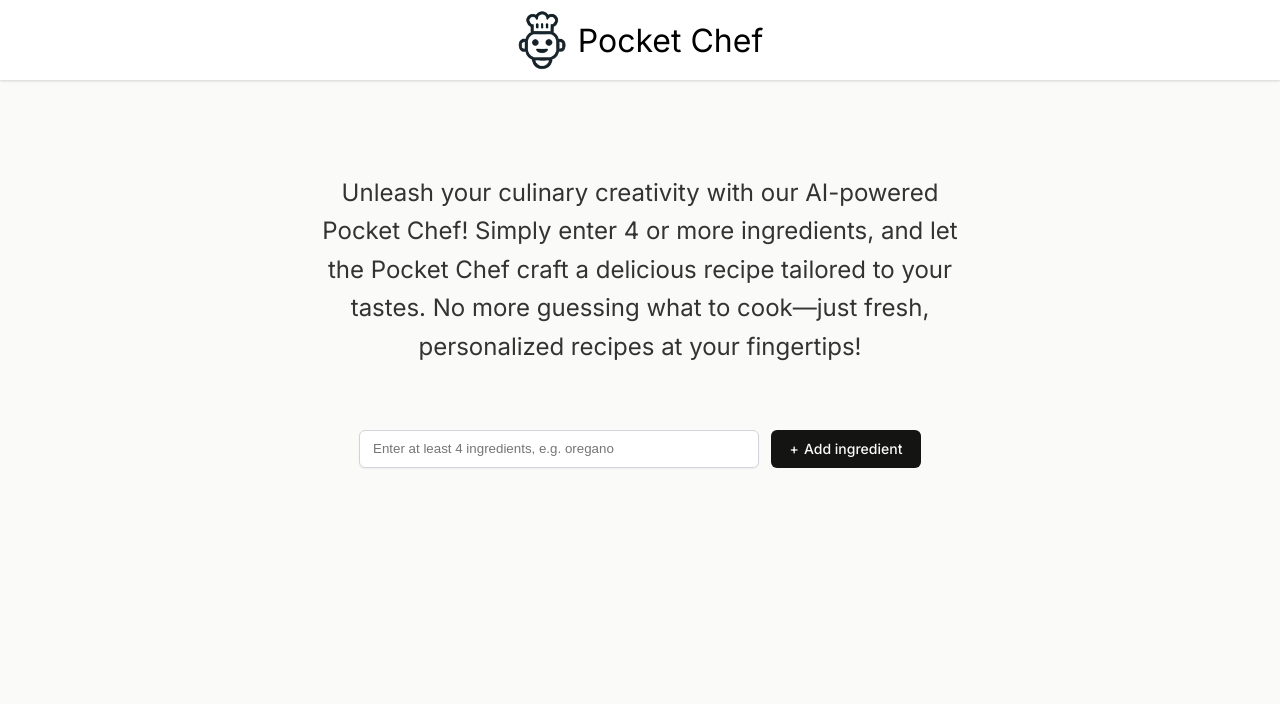
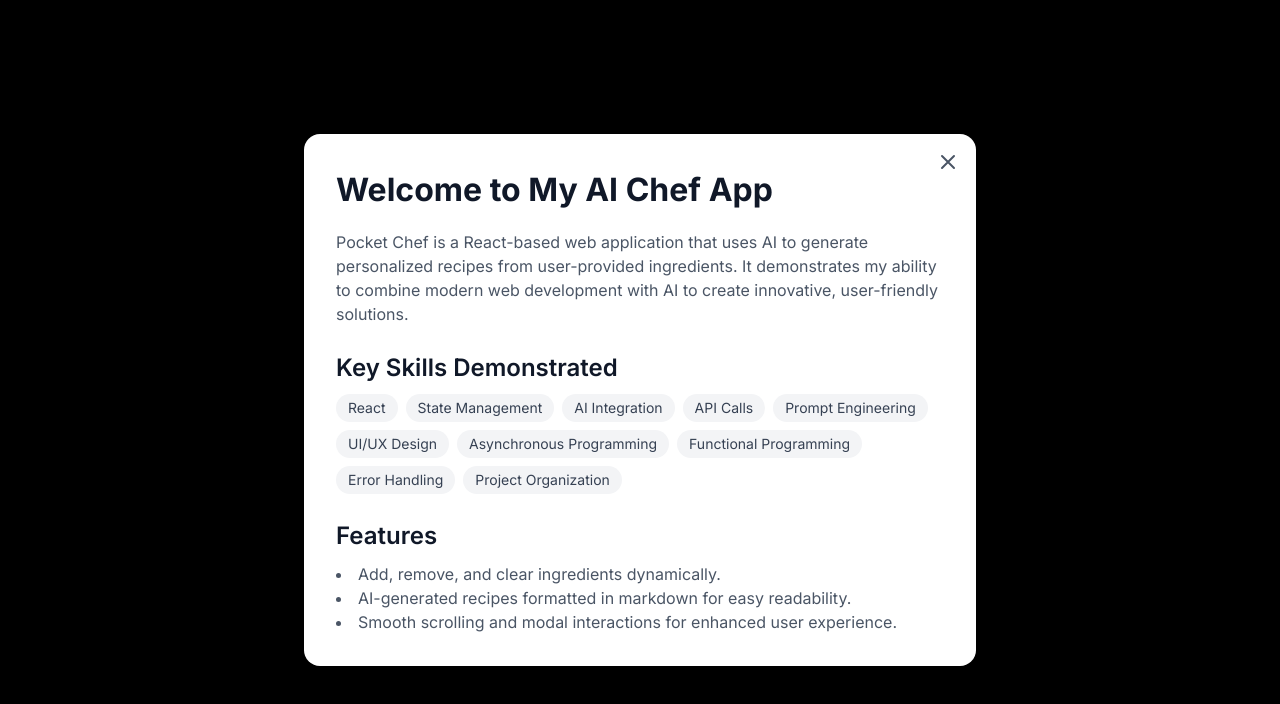
Before and after one commit to dthom26/pocket-chef, a React (Vite) app: page / in a window 1280 px wide. Shown: the top 704 px of the page. Built offline with nearby package versions, Linux system fonts and the light colour scheme; no server answers; what @huggingface/inference would draw is missing.

Commit message:
added popup and info for the project. Along with the btn

```diff
--- a/package.json
+++ b/package.json
@@ -14,11 +14,13 @@
   },
   "dependencies": {
     "@huggingface/inference": "^3.4.1",
+    "@tailwindcss/vite": "^4.0.14",
     "dotenv": "^16.4.7",
     "gh-pages": "^6.3.0",
     "react": "^19.0.0",
     "react-dom": "^19.0.0",
     "react-markdown": "^10.0.0",
+    "tailwindcss": "^4.0.14",
     "uuid": "^11.0.5"
   },
   "devDependencies": {
--- a/src/App.jsx
+++ b/src/App.jsx
@@ -5,7 +5,6 @@ import Main from "./components/Main";
 function App() {
   return (
     <>
-      <Header />
       <Main />
     </>
   );
--- /dev/null
+++ b/src/components/Button.jsx
@@ -0,0 +1,14 @@
+import React from "react";
+
+const Button = ({ toggleModal }) => {
+  return (
+    <button
+      onClick={toggleModal}
+      className="font-inter font-medium text-sm text-[#FAFAF8] bg-[#141413] rounded-[6px] border-none w-[60px] h-[30px]"
+    >
+      Info
+    </button>
+  );
+};
+
+export default Button;
--- a/src/components/Header.jsx
+++ b/src/components/Header.jsx
@@ -1,8 +1,10 @@
-export default function Header() {
+import Button from "./Button";
+export default function Header({ toggleModal }) {
   return (
-    <header>
+    <header className="header-container">
       <img src="/pocket-chef/chefClaudeIcon.png" alt="Logo" />
       <h1>Pocket Chef</h1>
+      <Button toggleModal={toggleModal} />
     </header>
   );
 }
--- a/src/components/IngredientsList.jsx
+++ b/src/components/IngredientsList.jsx
@@ -18,7 +18,7 @@ export default function IngredientsList({
   ));
 
   return (
-    <section>
+    <section className="py-[50px]">
       <h2 className="header-for-ingredients-on-hand">Ingredients on hand:</h2>
       <ul className="ingredients-list" aria-live="polite">
         {ingredientsListItems}
--- a/src/components/Main.jsx
+++ b/src/components/Main.jsx
@@ -3,11 +3,18 @@ import IngredientsList from "./IngredientsList";
 import Recipe from "./Recipe";
 import { getRecipeFromMistral } from "./ai";
 import Hero from "./Hero";
+import PopupModal from "./Popup";
+import Header from "./Header";
 
 function ChefApp() {
   const [ingredients, setIngredients] = useState([]);
   const [recipe, setRecipe] = useState("");
+  const [isModalOpen, setIsModalOpen] = useState(true); // State for modal
   const recipeSection = useRef(null);
+
+  const toggleModal = () => {
+    setIsModalOpen((prev) => !prev);
+  };
 
   useEffect(() => {
     if (recipe !== "" && recipeSection.current !== null) {
@@ -37,6 +44,7 @@ function ChefApp() {
 
   return (
     <main>
+      <Header toggleModal={toggleModal} />
       <Hero />
       <form action={addIngredient} className="add-ingredient-form">
         <input
@@ -57,6 +65,8 @@ function ChefApp() {
         />
       ) : null}
       {recipe && <Recipe recipe={recipe} />}
+      {/* Render the modal */}
+      <PopupModal isOpen={isModalOpen} onClose={toggleModal} />
     </main>
   );
 }
--- /dev/null
+++ b/src/components/Popup.jsx
@@ -0,0 +1,90 @@
+import React from "react";
+
+const PopupModal = ({ isOpen, onClose }) => {
+  if (!isOpen) return null; // Don't render the modal if isOpen is false
+
+  return (
+    <div className="fixed inset-0 flex items-center justify-center bg-black bg-opacity-30 z-50">
+      <div className="bg-white rounded-2xl p-8 max-w-2xl w-full mx-4 relative shadow-lg">
+        {/* Close Button */}
+        <button
+          onClick={onClose}
+          className="absolute top-4 right-4 text-gray-600 hover:text-gray-900 transition-colors"
+        >
+          <svg
+            xmlns="http://www.w3.org/2000/svg"
+            className="h-6 w-6"
+            fill="none"
+            viewBox="0 0 24 24"
+            stroke="currentColor"
+          >
+            <path
+              strokeLinecap="round"
+              strokeLinejoin="round"
+              strokeWidth={2}
+              d="M6 18L18 6M6 6l12 12"
+            />
+          </svg>
+        </button>
+
+        {/* Modal Content */}
+        <h2 className="text-[2rem] font-bold mb-4 text-gray-900">
+          Welcome to My AI Chef App
+        </h2>
+        <p className="text-gray-600 mb-6">
+          Pocket Chef is a React-based web application that uses AI to generate
+          personalized recipes from user-provided ingredients. It demonstrates
+          my ability to combine modern web development with AI to create
+          innovative, user-friendly solutions.
+        </p>
+
+        {/* Key Skills Section */}
+        <div className="mb-6">
+          <h3 className="text-[1.5rem] font-semibold mb-2 text-gray-900">
+            Key Skills Demonstrated
+          </h3>
+          <ul className="flex flex-wrap gap-2">
+            {[
+              "React",
+              "State Management",
+              "AI Integration",
+              "API Calls",
+              "Prompt Engineering",
+              "UI/UX Design",
+              "Asynchronous Programming",
+              "Functional Programming",
+              "Error Handling",
+              "Project Organization",
+            ].map((skill, index) => (
+              <li
+                key={index}
+                className="bg-gray-100 text-gray-700 px-3 py-1 rounded-full text-sm"
+              >
+                {skill}
+              </li>
+            ))}
+          </ul>
+        </div>
+
+        {/* Features Section */}
+        <div>
+          <h3 className="text-[1.5rem] font-semibold mb-2 text-gray-900">
+            Features
+          </h3>
+          <ul className="list-disc list-inside text-gray-600">
+            <li>Add, remove, and clear ingredients dynamically.</li>
+            <li>
+              AI-generated recipes formatted in markdown for easy readability.
+            </li>
+            <li>
+              Smooth scrolling and modal interactions for enhanced user
+              experience.
+            </li>
+          </ul>
+        </div>
+      </div>
+    </div>
+  );
+};
+
+export default PopupModal;
--- a/src/index.css
+++ b/src/index.css
@@ -1,3 +1,5 @@
+@import "tailwindcss";
+
 * {
   box-sizing: border-box;
 }
@@ -151,10 +153,16 @@ ul.ingredients-list>li {
   background-color: #ff4d4d;
   color: white;
   border: none;
-  border-radius: 4px;
-  padding: 4px 8px;
+  border-radius: 3px;
+  /* Slightly smaller border radius */
+  padding: 3px 6px;
+  /* Smaller padding */
   cursor: pointer;
   margin-left: 16px;
+  font-size: 0.75rem;
+  /* Smaller font size */
+  line-height: 1;
+  /* Ensure text is vertically centered */
 }
 
 .remove-btn:hover {
--- a/vite.config.js
+++ b/vite.config.js
@@ -1,8 +1,9 @@
 import { defineConfig } from "vite";
 import react from "@vitejs/plugin-react";
+import tailwindcss from "@tailwindcss/vite";
 
 // https://vite.dev/config/
 export default defineConfig({
-  plugins: [react()],
+  plugins: [react(), tailwindcss()],
   base: "/pocket-chef",
 });
```
Also changed, not shown: src/components/Modal.jsx (deleted, +0 -7 lines), 1 other file (tests, documents, lock files or other folders).
